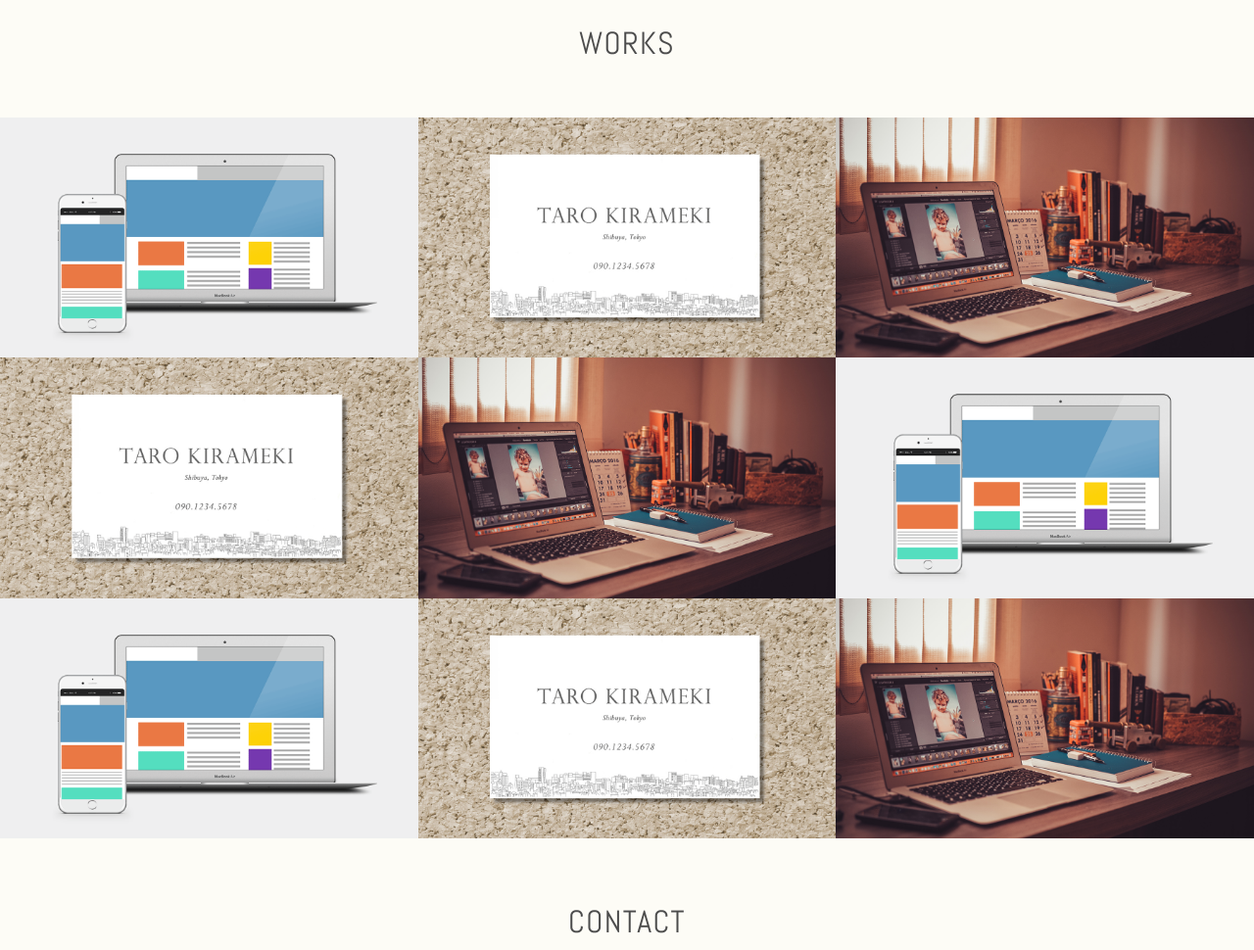
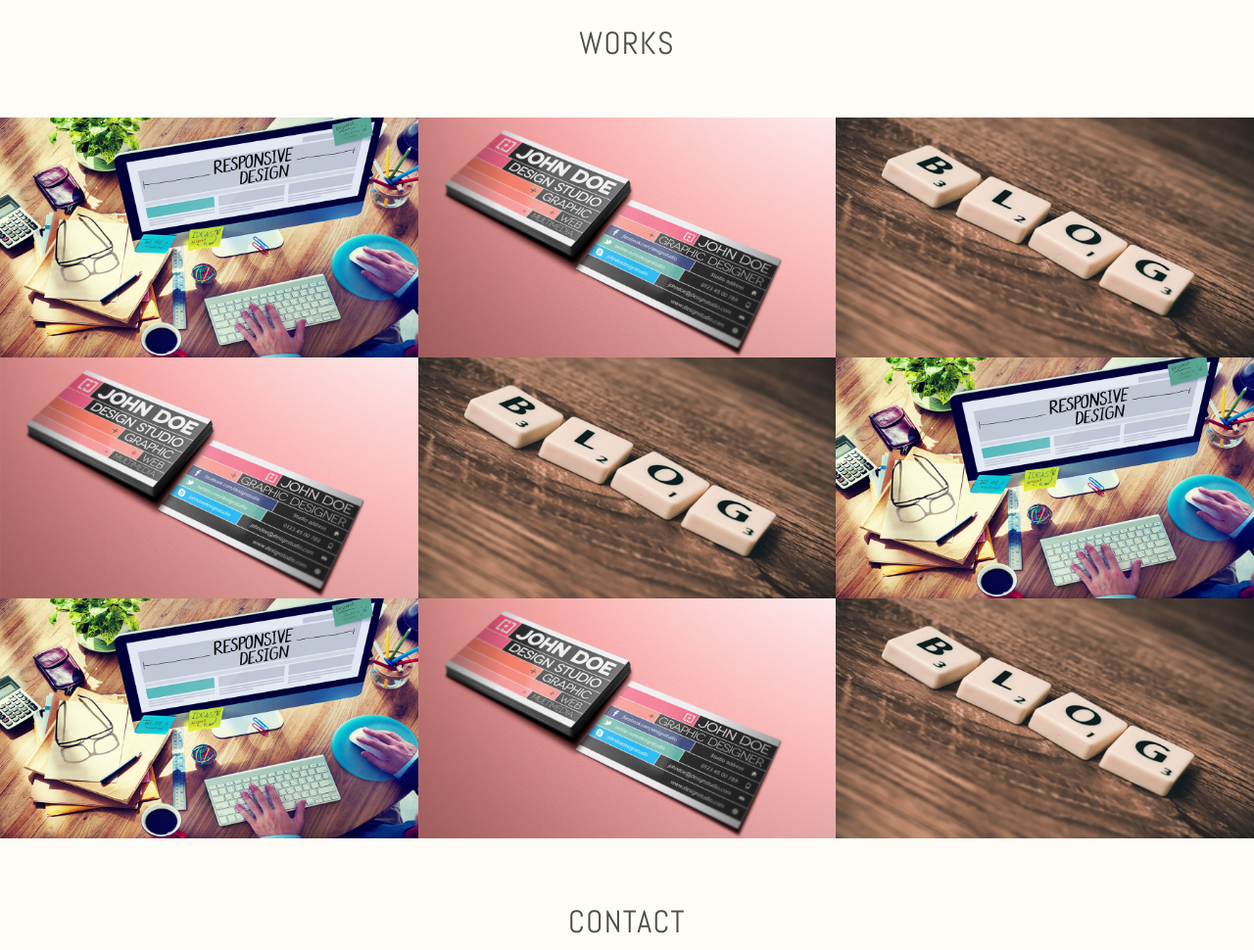
Before and after one commit to kaori-nu/kaori-nu.github.io, a plain HTML site: page index.html in a window 1280 px wide. Shown: the part 1120-2090 px from the top of the page at 98% size. Drawn offline with nearby package versions, Linux system fonts and the light colour scheme.

Commit message:
change work's image

```diff
--- a/index.html
+++ b/index.html
@@ -14,7 +14,7 @@
             <a href="#contact" class="button-contact"><i aria-label="お問い合わせ" class="fa fa-envelope-o"></i></a>
             <div class="profile">
                 <h1 class="site-title abel uppercase text-center">Frontend Engineer <span>Kaori Yamguchi</span></h1>
-                <img src="./images/img_profile.jpg" alt="プロフィール写真" width="140" height="140" class="block-center profile-icon">
+                <img src="./images/img_kaori.jpg" alt="プロフィール写真" width="140" height="140" class="block-center profile-icon">
                 <p>東京都在住のフロントエンドエンジニア、山口佳織です。オンラインスクールでWeb制作について学び、サーバーサイドエンジニアから憧れていたフロントエンドエンジニアへと転職活動中です。これからさらにWeb制作の技術や知識を身につけて、Webサイト運用や問題解決のアドバイスもできるフロントエンドエンジニアになりたいと思っています。</p>
             </div>
         </header>
@@ -44,7 +44,7 @@
                 <h2 class="text-center">Works</h2>
                 <div class="works-box">
                     <a href="#">
-                        <img src="./images/img_work_site.png" alt="株式会社きらめき コーポレートサイト様 Webサイトデザイン">
+                        <img src="./images/img_work_site2.jpg" alt="株式会社きらめき コーポレートサイト様 Webサイトデザイン">
                         <div class="works-box-inner">
                             <div class="text-center">
                                 <h3>株式会社きらめき コーポレートサイト</h3>
@@ -56,7 +56,7 @@
                 </div>
                 <div class="works-box">
                     <a href="#">
-                        <img src="./images/img_work_card.jpg" alt="きらめき太郎様 名刺デザイン">
+                        <img src="./images/img_work_card2.jpg" alt="きらめき太郎様 名刺デザイン">
                         <div class="works-box-inner">
                             <div class="text-center">
                                 <h3>きらめき太郎様 名刺</h3>
@@ -68,7 +68,7 @@
                 </div>
                 <div class="works-box">
                     <a href="#">
-                        <img src="./images/img_work_blog.jpg" alt="WordPressオリジナルテーマ">
+                        <img src="./images/img_work_blog2.jpg" alt="WordPressオリジナルテーマ">
                         <div class="works-box-inner">
                             <div class="text-center">
                                 <h3>ブログデザイン</h3>
@@ -80,7 +80,7 @@
                 </div>
                 <div class="works-box">
                     <a href="#">
-                        <img src="./images/img_work_card.jpg" alt="きらめき太郎様 名刺デザイン">
+                        <img src="./images/img_work_card2.jpg" alt="きらめき太郎様 名刺デザイン">
                         <div class="works-box-inner">
                             <div class="text-center">
                                 <h3>きらめき太郎様 名刺</h3>
@@ -92,7 +92,7 @@
                 </div>
                 <div class="works-box">
                     <a href="#">
-                        <img src="./images/img_work_blog.jpg" alt="WordPressオリジナルテーマ">
+                        <img src="./images/img_work_blog2.jpg" alt="WordPressオリジナルテーマ">
                         <div class="works-box-inner">
                             <div class="text-center">
                                 <h3>ブログデザイン</h3>
@@ -104,7 +104,7 @@
                 </div>
                 <div class="works-box">
                     <a href="#">
-                        <img src="./images/img_work_site.png" alt="株式会社きらめき コーポレートサイト様 Webサイトデザイン">
+                        <img src="./images/img_work_site2.jpg" alt="株式会社きらめき コーポレートサイト様 Webサイトデザイン">
                         <div class="works-box-inner">
                             <div class="text-center">
                                 <h3>株式会社きらめき コーポレートサイト</h3>
@@ -117,7 +117,7 @@
                 <!--追加 -->
                 <div class="works-box">
                     <a href="#">
-                        <img src="./images/img_work_site.png" alt="株式会社きらめき コーポレートサイト様 Webサイトデザイン">
+                        <img src="./images/img_work_site2.jpg" alt="株式会社きらめき コーポレートサイト様 Webサイトデザイン">
                         <div class="works-box-inner">
                             <div class="text-center">
                                 <h3>株式会社きらめき コーポレートサイト</h3>
@@ -129,7 +129,7 @@
                 </div>
                 <div class="works-box">
                     <a href="#">
-                        <img src="./images/img_work_card.jpg" alt="きらめき太郎様 名刺デザイン">
+                        <img src="./images/img_work_card2.jpg" alt="きらめき太郎様 名刺デザイン">
                         <div class="works-box-inner">
                             <div class="text-center">
                                 <h3>きらめき太郎様 名刺</h3>
@@ -141,7 +141,7 @@
                 </div>
                 <div class="works-box">
                     <a href="#">
-                        <img src="./images/img_work_blog.jpg" alt="WordPressオリジナルテーマ">
+                        <img src="./images/img_work_blog2.jpg" alt="WordPressオリジナルテーマ">
                         <div class="works-box-inner">
                             <div class="text-center">
                                 <h3>ブログデザイン</h3>
```
Also changed, not shown: images/img_kaori.jpg (added), images/img_work_blog2.jpg (added), images/img_work_card2.jpg (added), images/img_work_site2.jpg (added).
